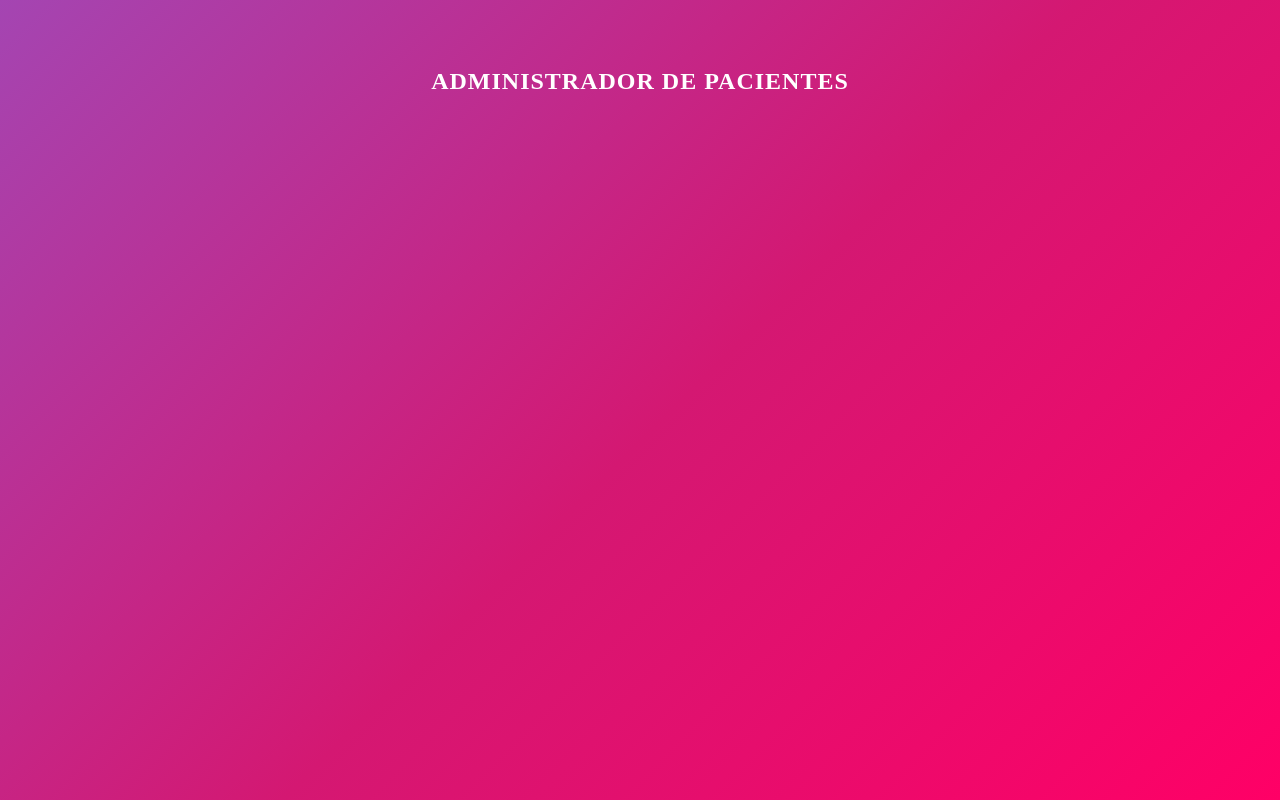
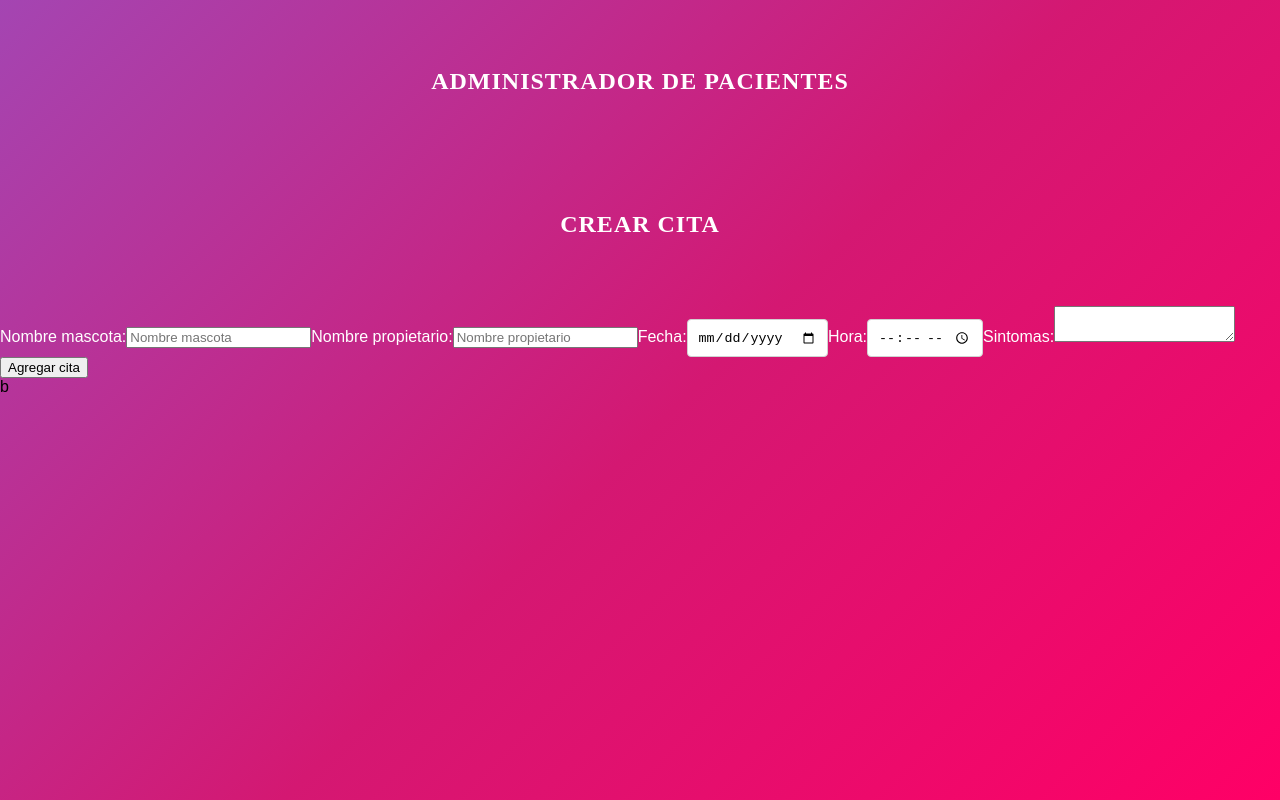
Before and after one commit to hijuliancode/01-react-aplicacion-citas, a React (Create React App) app: page / in a window 1280 px wide. Built offline with nearby package versions, Linux system fonts and the light colour scheme; the HTML template or start-up script is replaced by a standard one.

Commit message:
formulario markup

```diff
--- a/src/App.js
+++ b/src/App.js
@@ -1,8 +1,19 @@
-import React from 'react';
+import React, { Fragment } from 'react';
+import Formulario from "./components/Formulario";
 
 function App() {
   return (
-    <h2>Administrador de pacientes</h2>
+    <Fragment>
+      <h2>Administrador de pacientes</h2>
+      <div className="container">
+        <div className="row">
+          <div className="one-half column">
+            <Formulario />
+          </div>
+          <div className="one-half column">b</div>
+        </div>
+      </div>
+    </Fragment>
   );
 }
 
--- /dev/null
+++ b/src/components/Formulario.js
@@ -0,0 +1,47 @@
+import React, { Fragment } from 'react'
+
+const Formulario = () => {
+  return (
+    <Fragment>
+      <h2>Crear cita</h2>
+      <form>
+        <label>Nombre mascota:</label>
+        <input
+          type="text"
+          name="mascota"
+          className="u-full-width"
+          placeholder="Nombre mascota"
+        />
+        <label>Nombre propietario:</label>
+        <input
+          type="text"
+          name="propietario"
+          className="u-full-width"
+          placeholder="Nombre propietario"
+        />
+        <label>Fecha:</label>
+        <input
+          type="date"
+          name="fecha"
+          className="u-full-width"
+        />
+        <label>Hora:</label>
+        <input
+          type="time"
+          name="hora"
+          className="u-full-width"
+        />
+        <label>Sintomas:</label>
+        <textarea
+          name="sintomas"
+          className="u-full-width"></textarea>
+        <button
+          type="submit"
+          className="u-full-width button-primary"
+          >Agregar cita</button>
+      </form>
+    </Fragment>
+  );
+}
+
+export default Formulario;
```
